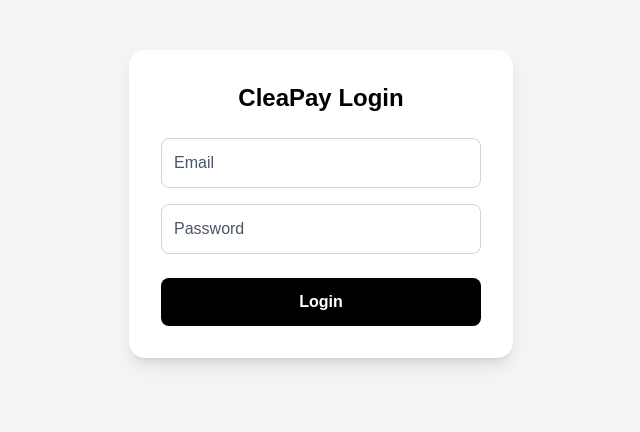
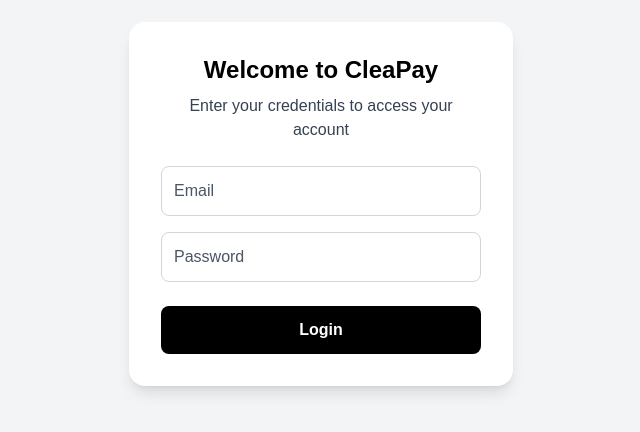
Before and after one commit to oyewaleoluwafemimichael7-pixel/cleaapp, a Next.js app: page / in a window 1280 px wide. Shown: the part 196-628 px from the top of the page, without its empty margins (319-959 px from the left). Built offline with nearby package versions, Linux system fonts and the light colour scheme.

Commit message:
Update login header design

```diff
--- a/app/page.tsx
+++ b/app/page.tsx
@@ -29,9 +29,14 @@ export default function Login() {
 
       <div className="bg-white p-8 rounded-2xl shadow-lg w-96 text-black">
 
-        <h1 className="text-2xl font-bold mb-6 text-center">
-          CleaPay Login
-        </h1>
+        <div className="text-center mb-6">
+  <h1 className="text-2xl font-bold text-black">
+    Welcome to CleaPay
+  </h1>
+  <p className="text-gray-700 mt-2 font-medium">
+    Enter your credentials to access your account
+  </p>
+</div>
 
         {/* Error Message */}
         {error && (
```
